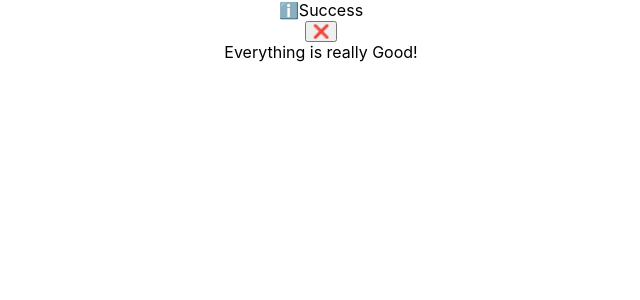
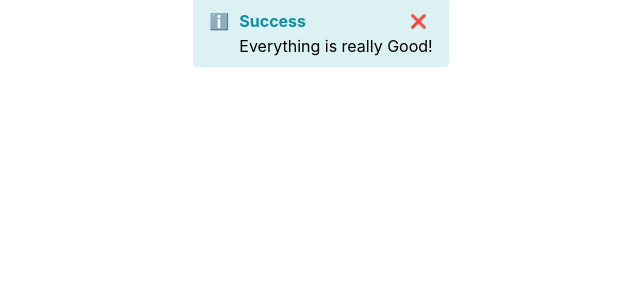
Before and after one commit to mrrustemka/alert, a React (Create React App) app: page / in a window 1280 px wide. Shown: the top 300 px of the page, without its empty margins (319-959 px from the left). Built offline with nearby package versions, Linux system fonts and the light colour scheme.

Commit message:
stylize-page

```diff
--- /dev/null
+++ b/src/Alert.css
@@ -0,0 +1,43 @@
+.container {
+    display: inline-flex;
+    flex-direction: column;
+    text-align: left;
+    padding: 10px 15px;
+    border-radius: 4px;
+    border: 1px solid transparent;
+}
+
+.container.warning {
+    color: #e7650f;
+    background-color: #f3e8da;
+  }
+  .container.information {
+    color: #118da0;
+    background-color: #dcf1f3;
+  }
+
+  .header {
+    display: flex;
+    align-items: center;
+    margin-bottom: 5px;
+  }
+
+  .header-icon {
+    width: 30px;
+  }
+
+  .header-text {
+    font-weight: bold;
+  }
+
+  .close-button {
+    border: none;
+    background: transparent;
+    margin-left: auto;
+    cursor: pointer;
+  }
+
+  .content {
+    margin-left: 30px;
+    color: #000;
+  }
--- a/src/Alert.tsx
+++ b/src/Alert.tsx
@@ -1,4 +1,5 @@
 import { useState } from 'react';
+import './Alert.css';
 
 type Props = {
   type?: string;
@@ -20,21 +21,25 @@
     }
   }
   return (
-    <div>
-      <div>
-        <span role="img" aria-label={type === 'warning' ? 'Warning' : 'Information'}>
+    <div className={`container ${type}`}>
+      <div className="header">
+        <span
+          className="header-icon"
+          role="img"
+          aria-label={type === 'warning' ? 'Warning' : 'Information'}
+        >
           {type === 'warning' ? '⚠' : 'ℹ️'}
         </span>
-        <span>{heading}</span>
+        <span className="header-text">{heading}</span>
+        {closable && (
+          <button className="close-button" aria-label="Close" onClick={handleCloseClick}>
+            <span role="img" aria-label="Close">
+              ❌
+            </span>
+          </button>
+        )}
       </div>
-      {closable && (
-        <button aria-label="Close" onClick={handleCloseClick}>
-          <span role="img" aria-label="Close">
-            ❌
-          </span>
-        </button>
-      )}
-      <div>{children}</div>
+      <div className="content">{children}</div>
     </div>
   );
 }
```
